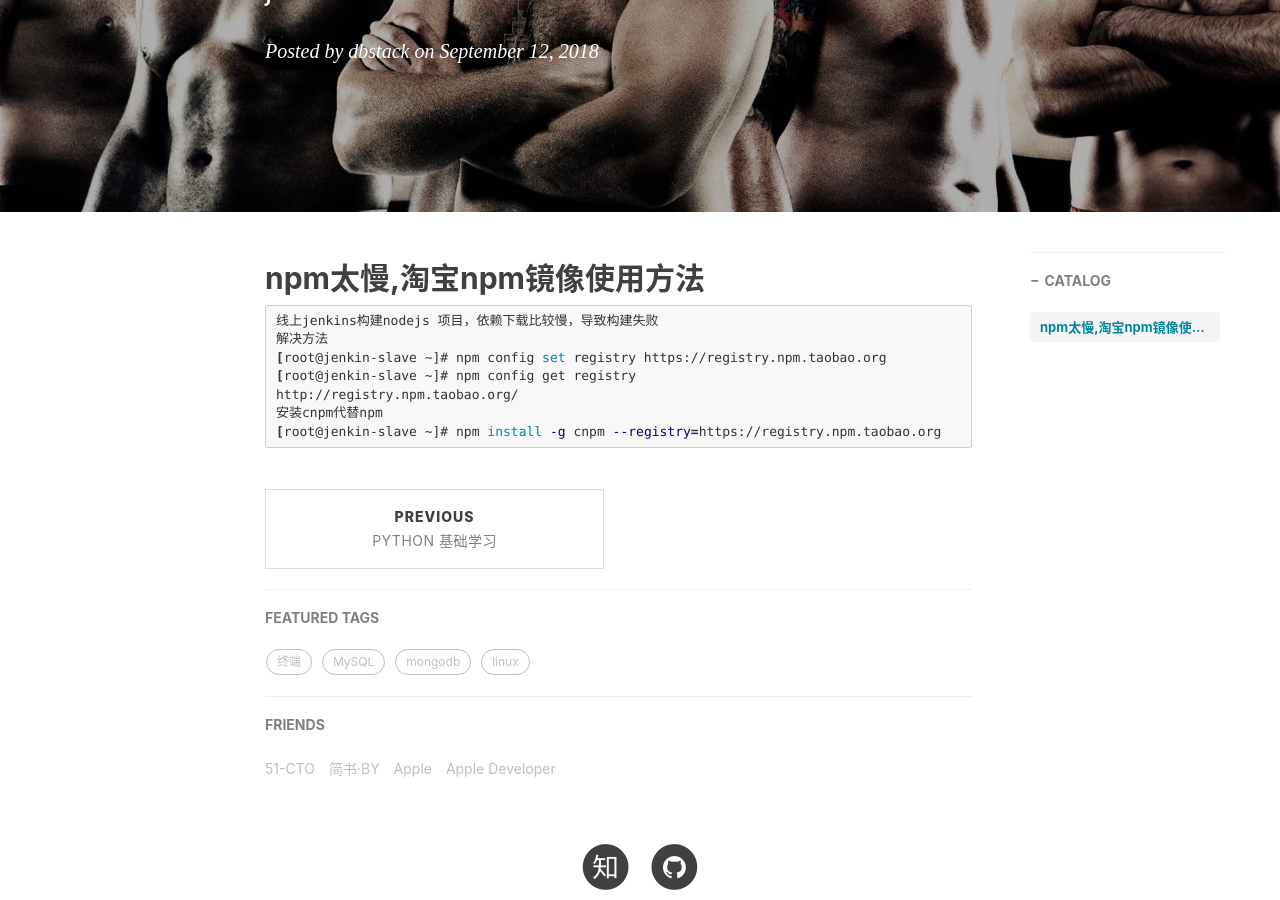
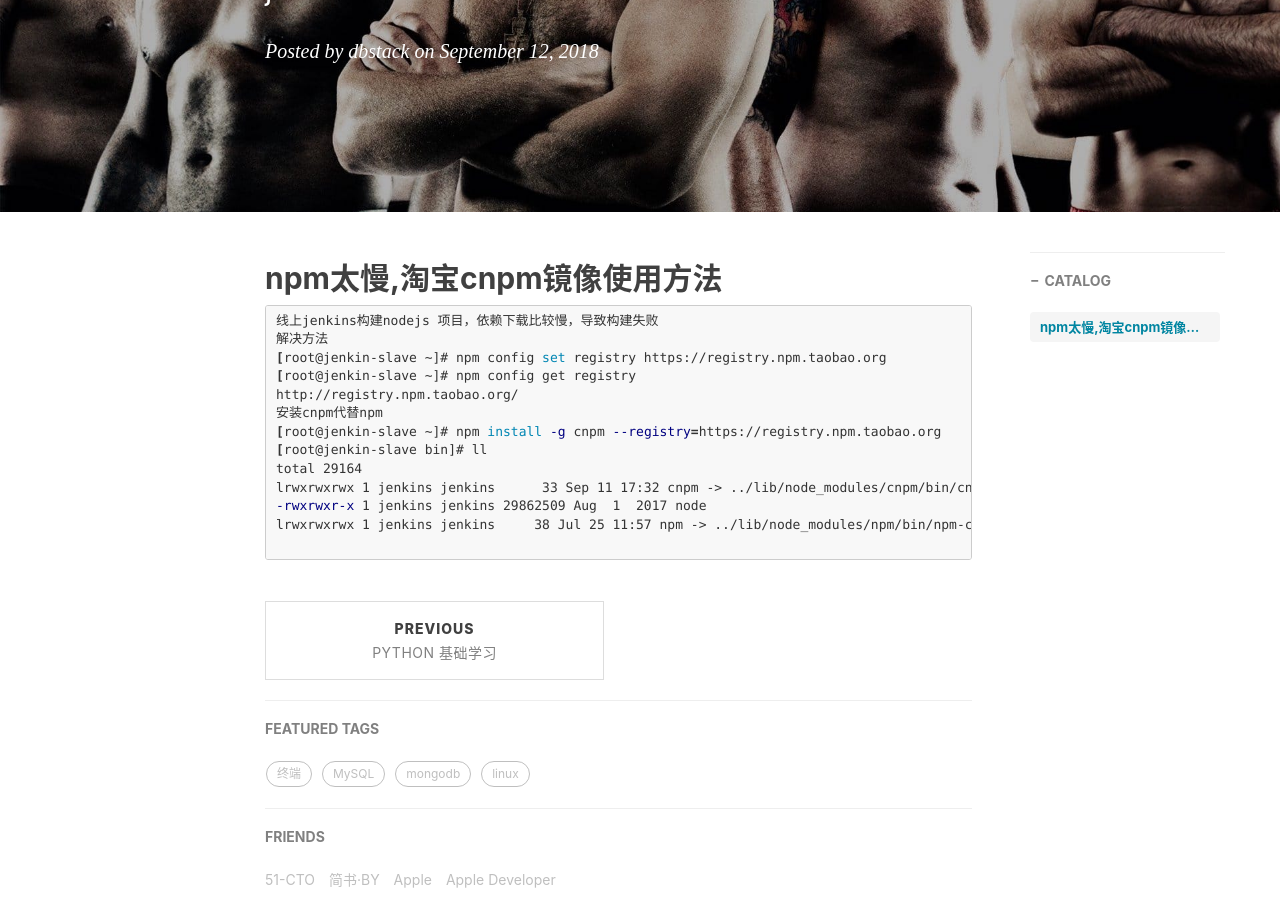
Before and after one commit to weiyanwei412/weiyanwei412.github.io, a Jekyll site: the page built from _posts/2018-09-12-jenkins-npm.md, in a window 1280 px wide and 900 px high, scrolled down 311 px. Built offline with Jekyll 4.4.1, drawn with Linux system fonts in a browser that asks for light colours; nearby versions of some CDN libraries; comment, search, counter and statistics services are not loaded.

Commit message:
Update 2018-09-12-jenkins-npm.md

````diff
--- a/_posts/2018-09-12-jenkins-npm.md
+++ b/_posts/2018-09-12-jenkins-npm.md
@@ -11,7 +11,7 @@ tags:
     - npm
     - jenkins
 ---
-## npm太慢,淘宝npm镜像使用方法
+## npm太慢,淘宝cnpm镜像使用方法
 ```shell
 线上jenkins构建nodejs 项目，依赖下载比较慢，导致构建失败
 解决方法
@@ -20,4 +20,10 @@ tags:
 http://registry.npm.taobao.org/
 安装cnpm代替npm
 [root@jenkin-slave ~]# npm install -g cnpm --registry=https://registry.npm.taobao.org
+[root@jenkin-slave bin]# ll
+total 29164
+lrwxrwxrwx 1 jenkins jenkins      33 Sep 11 17:32 cnpm -> ../lib/node_modules/cnpm/bin/cnpm
+-rwxrwxr-x 1 jenkins jenkins 29862509 Aug  1  2017 node
+lrwxrwxrwx 1 jenkins jenkins     38 Jul 25 11:57 npm -> ../lib/node_modules/npm/bin/npm-cli.js
+
 ```
````
